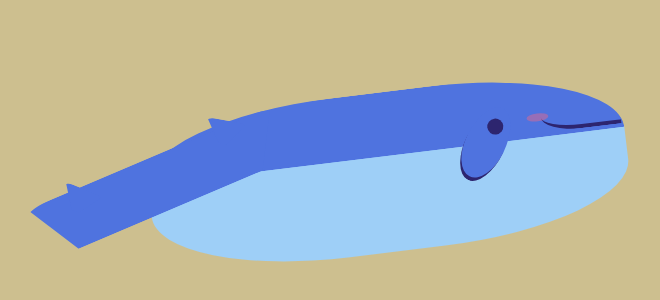
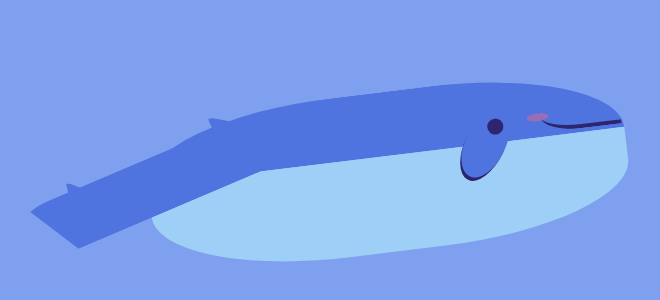
Before and after one commit to pjnalls/scss-blue-whale-art, a plain HTML site: page index.html in a window 1280 px wide. Shown: the part 228-528 px from the top of the page, without its empty margins (252-912 px from the left). Drawn offline with nearby package versions, Linux system fonts and the light colour scheme; files that its build step writes are made by us from their sources.

Commit message:
Update colors.

```diff
--- a/_config.scss
+++ b/_config.scss
@@ -1,7 +1,8 @@
 /**
  * Global Color Variables
  */
-$background-color: #cdbf8f;
+$background-color: #7f9fef;
+$background-color-dark: #6f65bf;
 $whale-top: #4f73df;
 $whale-top-dark: #2d256f;
 $whale-bottom: #9ecff7;
```
